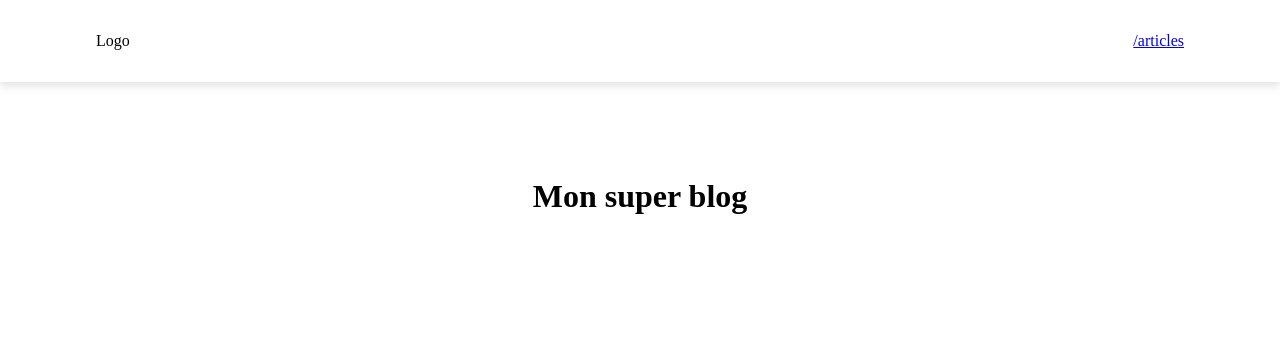
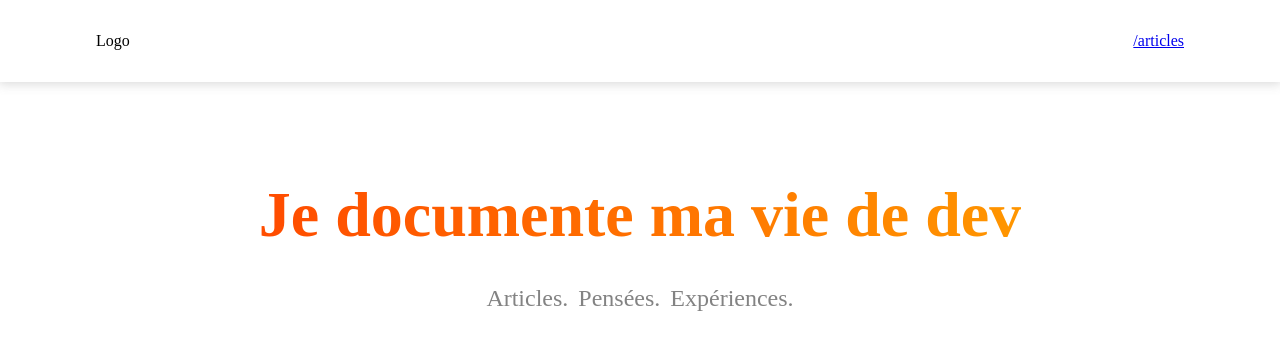
Before and after one commit to MaximeLeBerre/ximablog-front, a Next.js app: page / in a window 1280 px wide. Shown: the top 350 px of the page. Built offline with nearby package versions, Linux system fonts and the light colour scheme.

Commit message:
feat: banner

```diff
--- a/src/app/page.js
+++ b/src/app/page.js
@@ -3,7 +3,11 @@ import styles from './page.module.css'
 export default function Home() {
   return (
     <main className={styles.main}>
-      <h1>Mon super blog</h1>
+        <div className={styles.hero}>
+            <h1>Je documente ma vie de dev</h1>
+            <div><span>Articles.</span><span>Pensées.</span><span>Expériences.</span></div>
+        </div>
+
     </main>
   )
 }
--- a/src/app/page.module.css
+++ b/src/app/page.module.css
@@ -6,3 +6,40 @@
   padding: 6rem;
   min-height: 100vh;
 }
+
+.hero {
+  display: flex;
+  flex-direction: column;
+  justify-content: center;
+  align-items: center;
+  gap: 23px;
+  align-self: stretch;
+}
+
+.hero > h1 {
+  text-align: center;
+  font-size: 64px;
+  font-style: normal;
+  font-weight: 700;
+  line-height: normal;
+  background: linear-gradient(91deg, #FF4D00 1.93%, #F90 104.36%);
+  background-clip: text;
+  -webkit-background-clip: text;
+  -webkit-text-fill-color: transparent;
+}
+
+.hero > div {
+  display: flex;
+  padding: 10px;
+  align-items: center;
+  gap: 10px;
+}
+
+.hero > div > span {
+  color: #838383;
+  text-align: center;
+  font-size: 24px;
+  font-style: normal;
+  font-weight: 300;
+  line-height: normal;
+}
```
